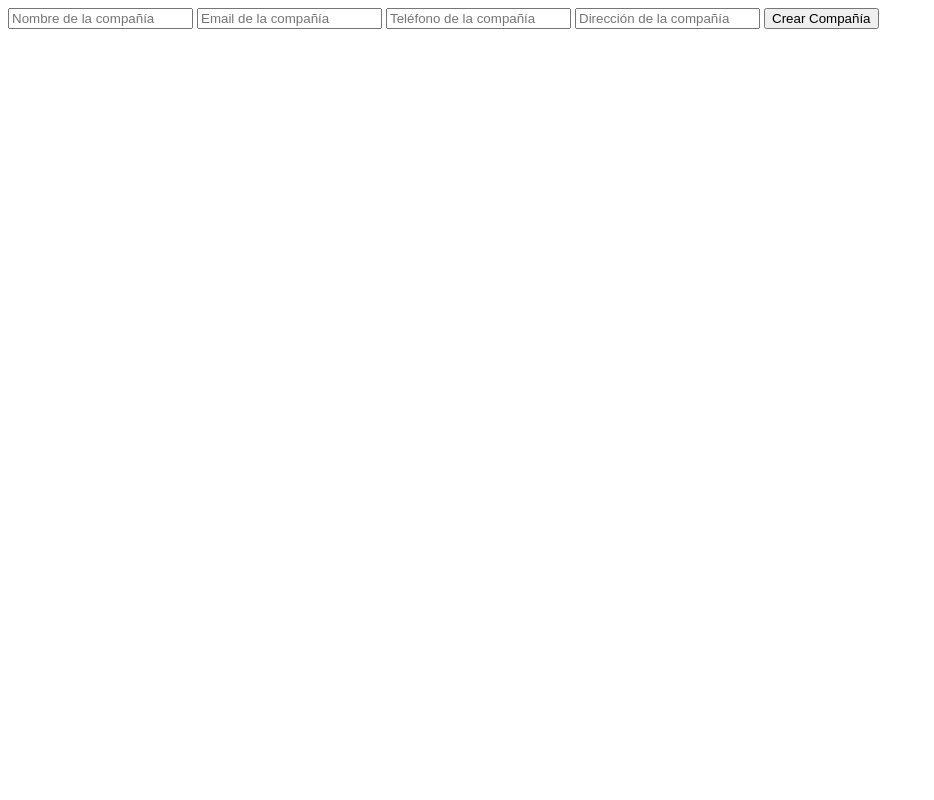
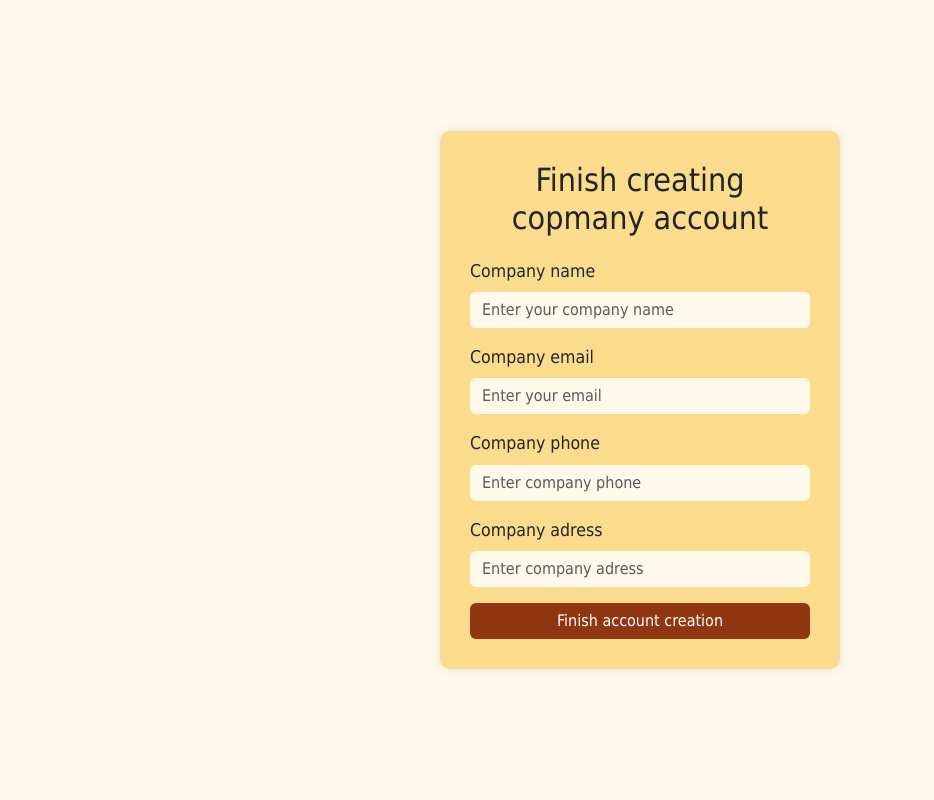
Before and after one commit to Bootcamp-IA-P4/Track-Truck, a Django app: page /companies/create_company_form/1/ in a window 1280 px wide. Shown: the whole page, without its empty margins (0-934 px from the left). Run offline with Django 5.2, Linux system fonts and the light colour scheme.

Commit message:
chore(app_companies): styled create_company.html

```diff
--- a/app_companies/templates/create_company.html
+++ b/app_companies/templates/create_company.html
@@ -1,13 +1,89 @@
+{% load static %}
+<!DOCTYPE html>
+<html lang="es">
+<head>
+    <meta charset="UTF-8">
+    <meta name="viewport" content="width=device-width, initial-scale=1.0">
+    <title>Create company</title>
+
+    <!-- Bootstrap -->
+    <link href="https://cdn.jsdelivr.net/npm/bootstrap@5.3.0/dist/css/bootstrap.min.css" rel="stylesheet">
+
+    <style>
+        body {
+            background-color: #fff9eb;
+            display: flex;
+            justify-content: center;
+            align-items: center;
+            height: 100vh;
+        }
+        .company-container {
+            font-family: 'Tahoma', sans-serif;
+            font-size: 1.1rem;
+            width: 100%;
+            max-width: 400px;
+            background: #fbdc8c;
+            padding: 30px;
+            border-radius: 10px;
+            box-shadow: 0px 0px 10px rgba(0, 0, 0, 0.1);
+        }
+        .btn-primary {
+            width: 100%;
+            background-color: #903610;
+            border: #903610;
+        }
+        .form-error {
+            color: red;
+            font-size: 0.9rem;
+        }
+        .form-control {
+            background-color: #fff9eb;
+            border: #fff9eb;
+        }
+        .text-center {
+            margin-bottom: 20px;
+        }
+        input::placeholder {
+            color: #903610;
+        }
+    </style>
+</head>
+<body>
+
+<div class="company-container">
+    <h2 class="text-center">Finish creating copmany account</h2>
+
     <form method="post">
         {% csrf_token %}
         <input type="hidden" name="user_id" value="{{ user_id }}">
-    <input type="text" name="name" placeholder="Nombre de la compañía" required>
-    <input type="email" name="email" placeholder="Email de la compañía" required>
-    <input type="tel" name="phone" placeholder="Teléfono de la compañía" required>
-    <input type="text" name="address" placeholder="Dirección de la compañía" required>
-    <button type="submit">Crear Compañía</button>
+
+        <div class="mb-3">
+            <label for="name" class="form-label">Company name</label>
+            <input type="text" id="name" name="name" class="form-control" placeholder="Enter your company name" required>
+        </div>
+
+        <div class="mb-3">
+            <label for="email" class="form-label">Company email</label>
+            <input type="email" id="email" name="email" class="form-control" placeholder="Enter your email" required>
+        </div>
+
+        <div class="mb-3">
+            <label for="phone" class="form-label">Company phone</label>
+            <input type="tel" id="phone" name="phone" class="form-control" placeholder="Enter company phone" required>
+        </div>
+
+        <div class="mb-3">
+            <label for="address" class="form-label">Company adress</label>
+            <input type="text" id="address" name="address" class="form-control" placeholder="Enter company adress" required>
+        </div>
+
+        <button type="submit" class="btn btn-primary">Finish account creation</button>
 
         {% if error %}
-    <p style="color: red;">{{ error }}</p>
+            <p class="form-error text-center mt-2">{{ error }}</p>
         {% endif %}
     </form>
+</div>
+
+</body>
+</html>
```
Lines whose indentation alone changed are shown as unchanged.
